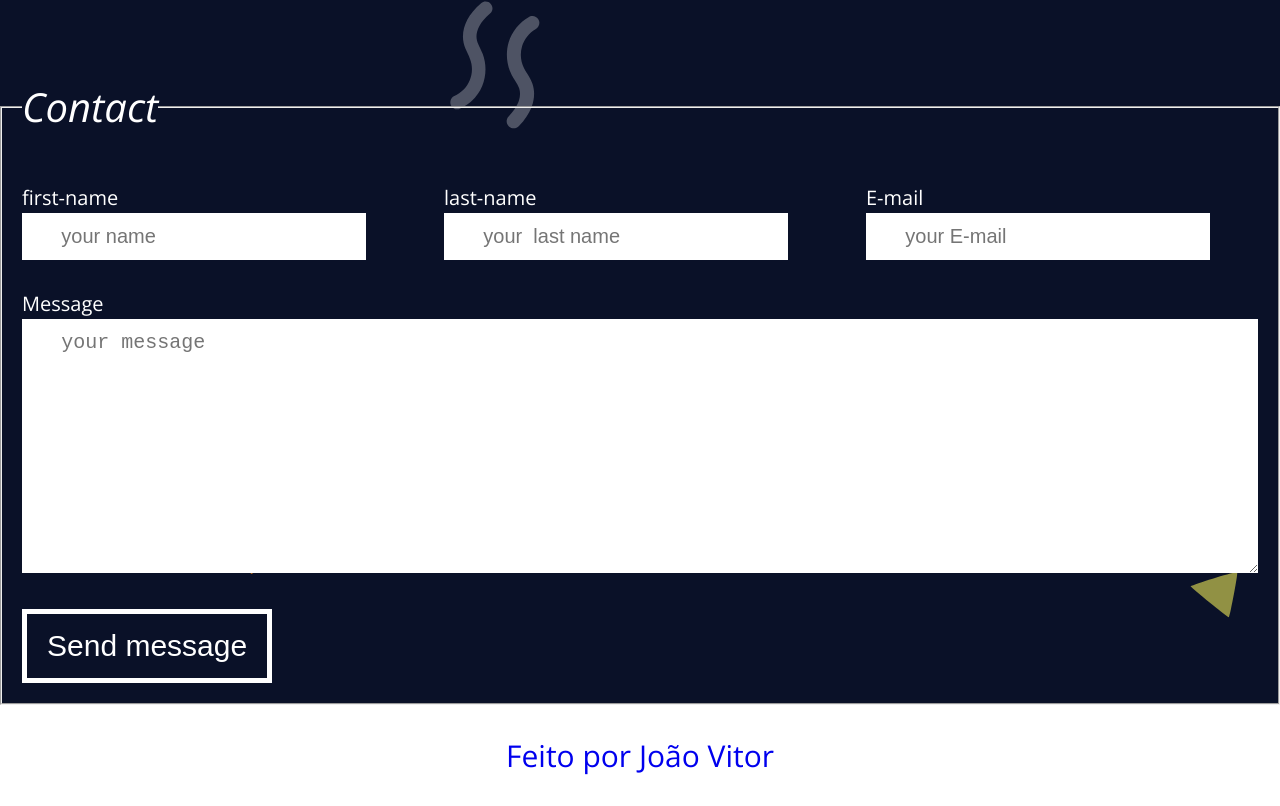
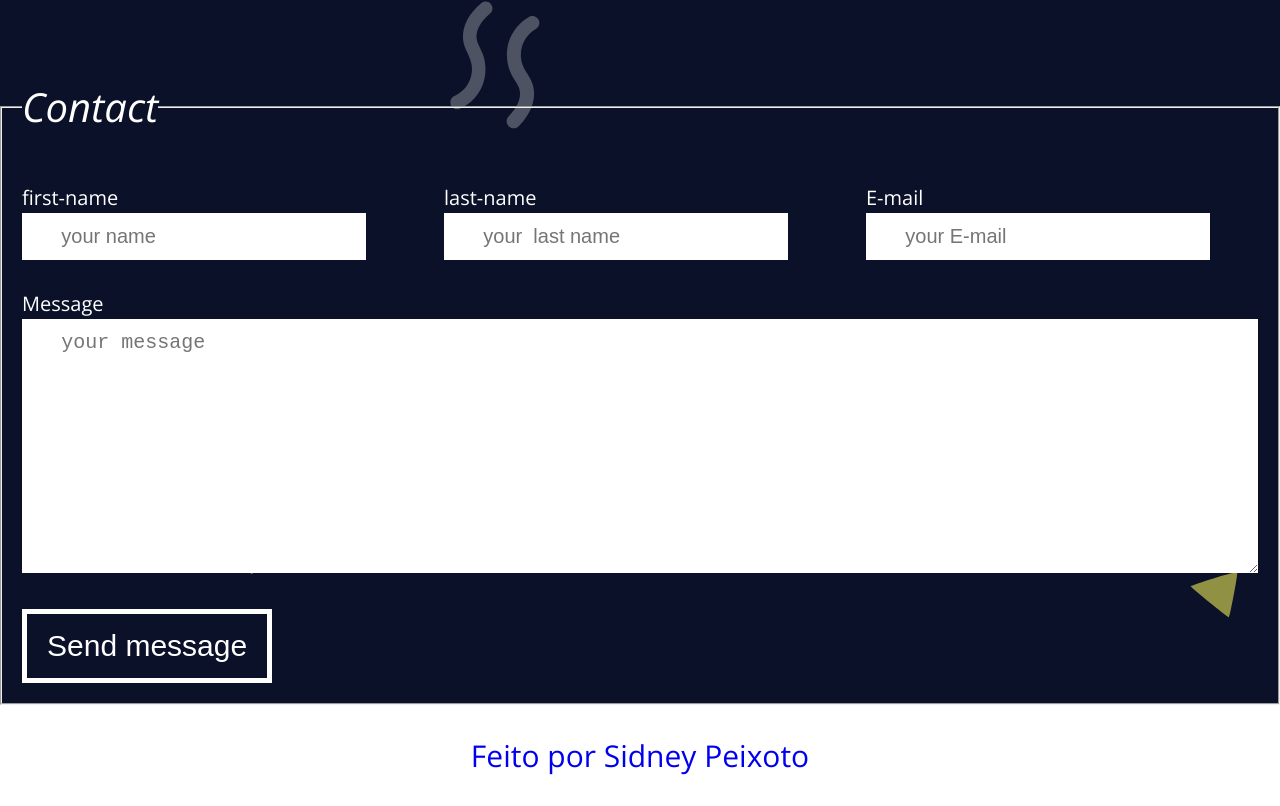
Before and after one commit to sidneypepe/landingpage, a plain HTML site: page index.html in a window 1280 px wide. Shown: the part 5997-6803 px from the top of the page. Drawn offline with nearby package versions, Linux system fonts and the light colour scheme.

Commit message:
Update index.html

```diff
--- a/index.html
+++ b/index.html
@@ -256,7 +256,7 @@
 
     </section>
     <footer id="footer" class="white-bg">
-        <p><a href="#"> Feito por João Vitor</a></p>
+        <p><a href="#"> Feito por Sidney Peixoto</a></p>
     </footer>
 
 
```
